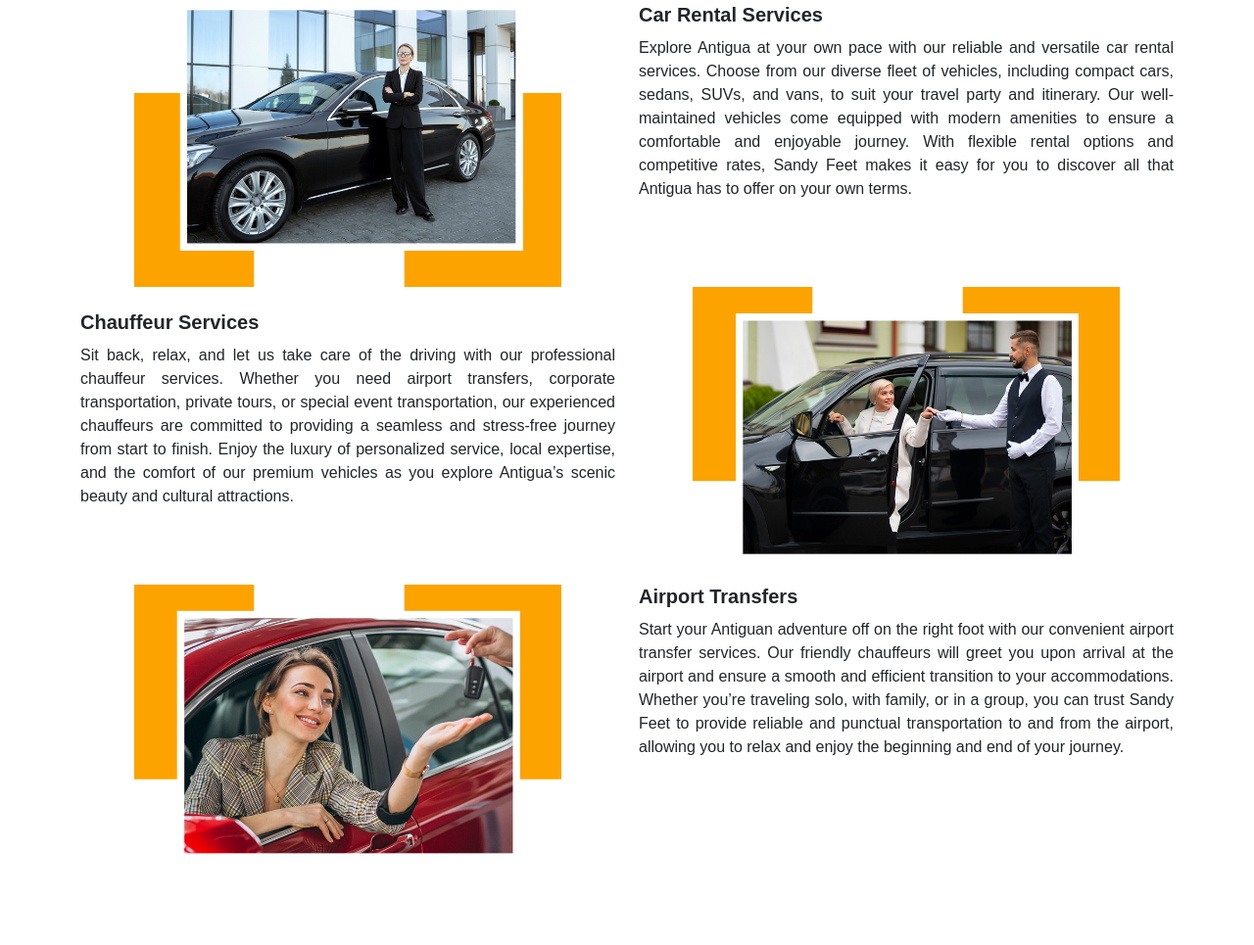
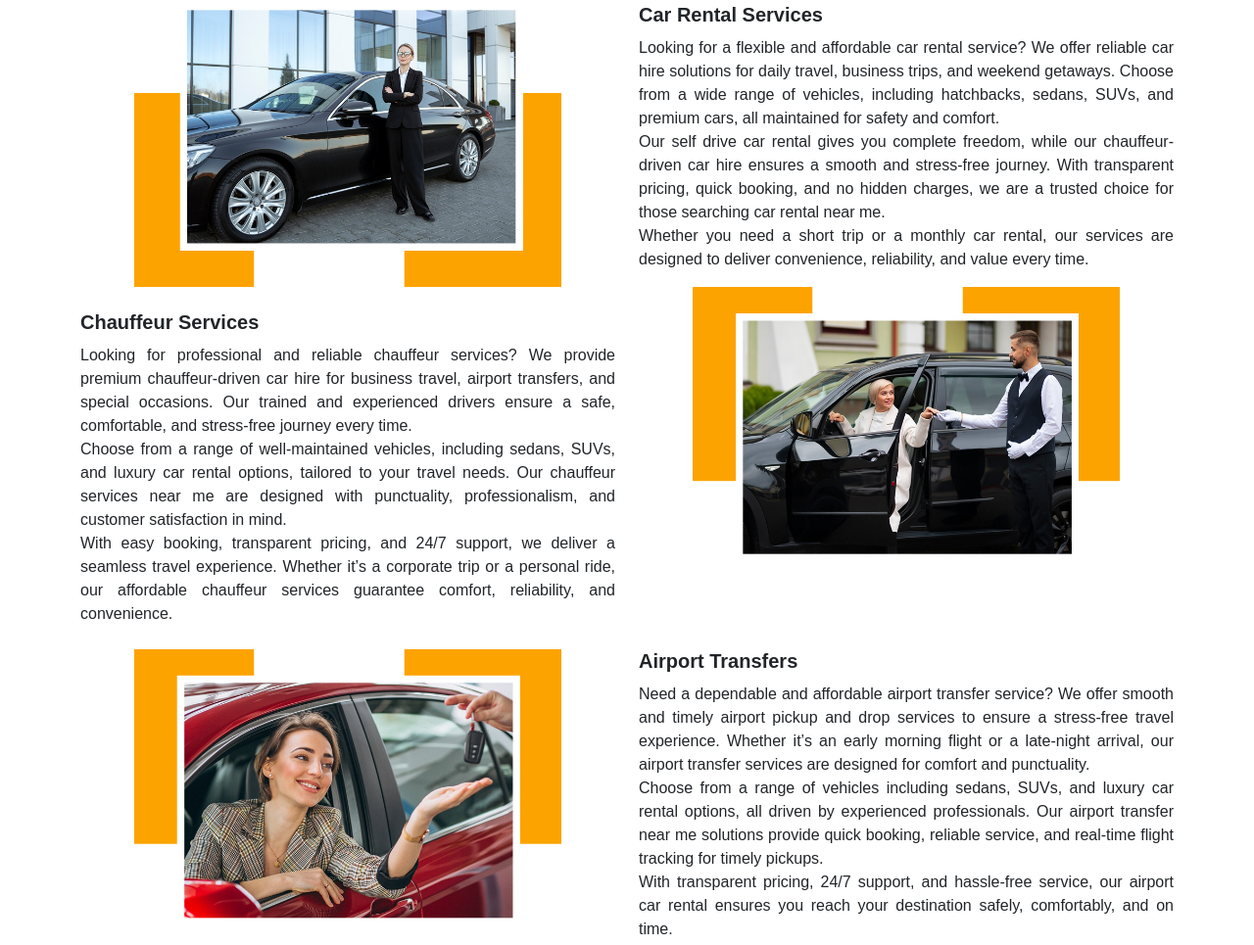
Before and after one commit to navedAl97/carsrent, a plain HTML site: page about-us.html in a window 1280 px wide. Shown: the part 2690-3655 px from the top of the page at 98% size. Drawn offline with nearby package versions, Linux system fonts and the light colour scheme.

Commit message:
add content

```diff
--- a/about-us.html
+++ b/about-us.html
@@ -244,12 +244,22 @@
       </div>
       <div class="col-md-6">
           <h5>Car Rental Services</h5>
-          <p align="justify">Explore Antigua at your own pace with our reliable and versatile car rental services. Choose from our diverse fleet of vehicles, including compact cars, sedans, SUVs, and vans, to suit your travel party and itinerary. Our well-maintained vehicles come equipped with modern amenities to ensure a comfortable and enjoyable journey. With flexible rental options and competitive rates, Sandy Feet makes it easy for you to discover all that Antigua has to offer on your own terms.</p>
+          <p align="justify">Looking for a flexible and affordable car rental service? We offer reliable car hire solutions for daily travel, business trips, and weekend getaways. Choose from a wide range of vehicles, including hatchbacks, sedans, SUVs, and premium cars, all maintained for safety and comfort.
+</p>
+          <p align="justify">Our self drive car rental gives you complete freedom, while our chauffeur-driven car hire ensures a smooth and stress-free journey. With transparent pricing, quick booking, and no hidden charges, we are a trusted choice for those searching car rental near me.
+</p>
+          <p align="justify">Whether you need a short trip or a monthly car rental, our services are designed to deliver convenience, reliability, and value every time.
+</p>
       </div>
 
       <div class="col-md-6 mt-4">
           <h5>Chauffeur Services</h5>
-          <p align="justify">Sit back, relax, and let us take care of the driving with our professional chauffeur services. Whether you need airport transfers, corporate transportation, private tours, or special event transportation, our experienced chauffeurs are committed to providing a seamless and stress-free journey from start to finish. Enjoy the luxury of personalized service, local expertise, and the comfort of our premium vehicles as you explore Antigua’s scenic beauty and cultural attractions.</p>
+          <p align="justify">Looking for professional and reliable chauffeur services? We provide premium chauffeur-driven car hire for business travel, airport transfers, and special occasions. Our trained and experienced drivers ensure a safe, comfortable, and stress-free journey every time.
+</p>
+          <p align="justify">Choose from a range of well-maintained vehicles, including sedans, SUVs, and luxury car rental options, tailored to your travel needs. Our chauffeur services near me are designed with punctuality, professionalism, and customer satisfaction in mind.
+</p>
+          <p align="justify">With easy booking, transparent pricing, and 24/7 support, we deliver a seamless travel experience. Whether it’s a corporate trip or a personal ride, our affordable chauffeur services guarantee comfort, reliability, and convenience.
+</p>
       </div>
        <div class="col-md-6">
         <div class="service-image">
@@ -263,7 +273,12 @@
       </div>
       <div class="col-md-6 mt-4">
           <h5>Airport Transfers</h5>
-          <p align="justify">Start your Antiguan adventure off on the right foot with our convenient airport transfer services. Our friendly chauffeurs will greet you upon arrival at the airport and ensure a smooth and efficient transition to your accommodations. Whether you’re traveling solo, with family, or in a group, you can trust Sandy Feet to provide reliable and punctual transportation to and from the airport, allowing you to relax and enjoy the beginning and end of your journey.</p>
+          <p align="justify">Need a dependable and affordable airport transfer service? We offer smooth and timely airport pickup and drop services to ensure a stress-free travel experience. Whether it’s an early morning flight or a late-night arrival, our airport transfer services are designed for comfort and punctuality.
+</p>
+          <p align="justify">Choose from a range of vehicles including sedans, SUVs, and luxury car rental options, all driven by experienced professionals. Our airport transfer near me solutions provide quick booking, reliable service, and real-time flight tracking for timely pickups.
+</p>
+          <p align="justify">With transparent pricing, 24/7 support, and hassle-free service, our airport car rental ensures you reach your destination safely, comfortably, and on time.
+</p>
       </div>
 
 
--- a/assets/style.css
+++ b/assets/style.css
@@ -67,6 +67,7 @@ h1, h2, h3, h4, h5, h6, p {
 nav .logo img{
     width: 160px;
     height: 60px;
+
 }
 nav form .btn{
     background: var(--primary-color);
```
Also changed, not shown: contact-us.html (+0 -15 lines).
